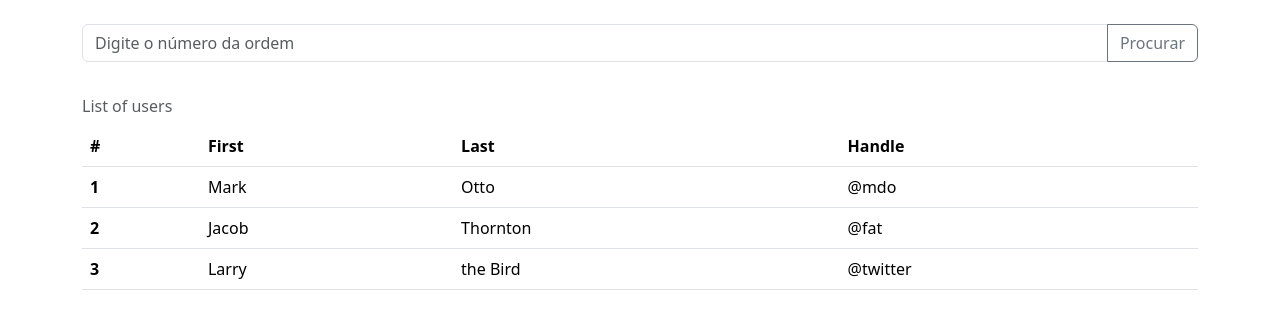
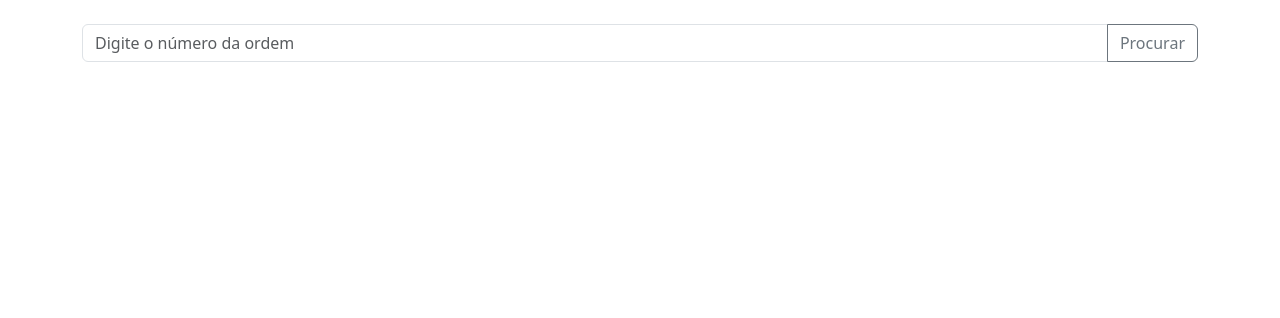
Before and after one commit to TIDEVSR/generator_romaneio, a React (Create React App) app in the folder romaneio/: page / in a window 1280 px wide. Shown: the top 318 px of the page. Built offline with nearby package versions, Linux system fonts and the light colour scheme.

Commit message:
Buscando romaneios via API

```diff
--- a/romaneio/public/index.html
+++ b/romaneio/public/index.html
@@ -10,34 +10,11 @@
       content="Web site created using create-react-app"
     />
     <link rel="apple-touch-icon" href="%PUBLIC_URL%/logo192.png" />
-    <!--
-      manifest.json provides metadata used when your web app is installed on a
-      user's mobile device or desktop. See https://developers.google.com/web/fundamentals/web-app-manifest/
-    -->
     <link rel="manifest" href="%PUBLIC_URL%/manifest.json" />
-    <!--
-      Notice the use of %PUBLIC_URL% in the tags above.
-      It will be replaced with the URL of the `public` folder during the build.
-      Only files inside the `public` folder can be referenced from the HTML.
-
-      Unlike "/favicon.ico" or "favicon.ico", "%PUBLIC_URL%/favicon.ico" will
-      work correctly both with client-side routing and a non-root public URL.
-      Learn how to configure a non-root public URL by running `npm run build`.
-    -->
     <title>React App</title>
   </head>
   <body>
     <noscript>You need to enable JavaScript to run this app.</noscript>
-    <div id="root"></div>
-    <!--
-      This HTML file is a template.
-      If you open it directly in the browser, you will see an empty page.
-
-      You can add webfonts, meta tags, or analytics to this file.
-      The build step will place the bundled scripts into the <body> tag.
-
-      To begin the development, run `npm start` or `yarn start`.
-      To create a production bundle, use `npm run build` or `yarn build`.
-    -->
+    <div id="root" style="overflow: hidden;"></div>
   </body>
 </html>
--- a/romaneio/src/components/Table/index.jsx
+++ b/romaneio/src/components/Table/index.jsx
@@ -1,35 +1,19 @@
-export const Table = () => {
+import styled from "styled-components"
+
+export const Table = ({ children }) => {
     return (
-        <table class="table caption-top">
-  <caption>List of users</caption>
+        <table class="table">
         <thead>
           <tr>
             <th scope="col">#</th>
-      <th scope="col">First</th>
-      <th scope="col">Last</th>
-      <th scope="col">Handle</th>
+            <th scope="col">Nome Cliente</th>
+            <th scope="col">Item Cliente</th>
+            <th scope="col">Data Produção</th>
           </tr>
         </thead>
         <tbody>
-    <tr>
-      <th scope="row">1</th>
-      <td>Mark</td>
-      <td>Otto</td>
-      <td>@mdo</td>
-    </tr>
-    <tr>
-      <th scope="row">2</th>
-      <td>Jacob</td>
-      <td>Thornton</td>
-      <td>@fat</td>
-    </tr>
-    <tr>
-      <th scope="row">3</th>
-      <td>Larry</td>
-      <td>the Bird</td>
-      <td>@twitter</td>
-    </tr>
+          {children}
         </tbody>
       </table>
-    );
+    )
 }
--- /dev/null
+++ b/romaneio/src/components/TableItem/index.jsx
@@ -0,0 +1,12 @@
+
+export const TableItem = ({data}) => {
+    const { nome_cliente, item_cliente, data_registro } = data;
+    return (
+        <tr>
+        <th scope="row">-</th>
+        <td>{nome_cliente}</td>
+        <td>{item_cliente}</td>
+        <td>{data_registro}</td>
+        </tr>
+    )
+}
--- /dev/null
+++ b/romaneio/src/services/api.js
@@ -0,0 +1,7 @@
+import axios from 'axios';
+
+const url = 'http://localhost:8080';
+
+export const Api = axios.create({
+  baseURL: url,
+});
--- a/romaneio/src/templates/App/index.jsx
+++ b/romaneio/src/templates/App/index.jsx
@@ -4,8 +4,34 @@ import 'bootstrap/dist/css/bootstrap.min.css';
 
 import 'bootstrap/dist/js/bootstrap.bundle';
 import { Table } from '../../components/Table';
+import { useState } from 'react';
+import { Api } from '../../services/api';
+import { TableItem } from '../../components/TableItem';
 
 export const App = () => {
+    const [romaneios, setRomaneios] = useState(null);
+    const [op, setOP] = useState();
+    const [loading, setLoading] = useState(false);
+
+    const findRomaneio = async (ordem) => {
+        setLoading(true);
+        try {
+            const resp = await Api.get(`http://localhost:8080/romaneio/${ordem}`);
+            console.log(resp)
+            setRomaneios(resp.data);
+        }
+        catch(e) {
+            setRomaneios(null);
+        }
+        finally {
+            setLoading(false);
+        }
+    }
+
+    const handleClick = () => {
+        findRomaneio(op);
+    }
+
   return (
     <div>
       <div className="container">
@@ -13,13 +39,24 @@ export const App = () => {
         <div className="mt-4"></div>
 
         <div class="input-group mb-3">
-            <input type="text" class="form-control" placeholder="Digite o número da ordem" aria-label="Digite o número da ordem" aria-describedby="button-addon2" />
-            <button class="btn btn-outline-secondary" type="button" id="button-addon2">Procurar</button>
+            <input type="text" class="form-control" placeholder="Digite o número da ordem" aria-label="Digite o número da ordem" aria-describedby="button-addon2" value={op} onChange={(e) => setOP(e.target.value)} />
+            <button class="btn btn-outline-secondary" type="button" id="button-addon2" onClick={handleClick}>Procurar</button>
         </div>
 
         <div className="mb-4"></div>
 
-        <Table />
+        {
+            romaneios && (
+                <Table>
+                    {
+                        romaneios.map(romaneio => (
+                            <TableItem key={romaneio.cod_romaneio} data={{...romaneio}} />
+                        ))
+                    }
+                </Table>
+            )
+        }
+
       </div>
     </div>
   );
```
Lines whose indentation alone changed are shown as unchanged.
